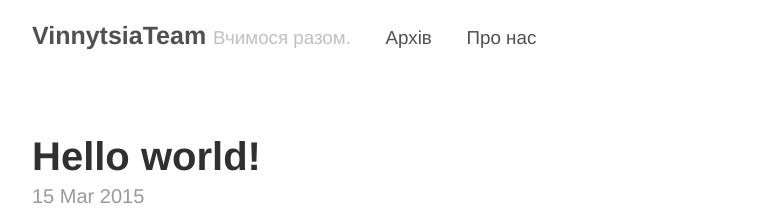
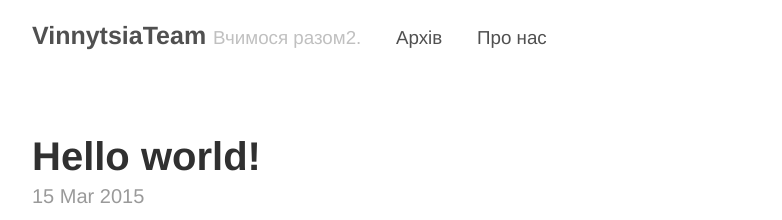
Before and after one commit to gutsul/gutsul.github.io, a Jekyll site: the page built from index.html, in a window 1280 px wide. Shown: the top 220 px of the page, without its empty margins (248-1030 px from the left). Built offline with Jekyll 4.4.1, drawn with Linux system fonts in a browser that asks for light colours; the list of posts is cut into pages by our own code.

Commit message:
Testing.

```diff
--- a/_config.yml
+++ b/_config.yml
@@ -3,7 +3,7 @@ permalink:        pretty
 
 # Setup
 title:            VinnytsiaTeam
-tagline:          Вчимося разом.
+tagline:          Вчимося разом2.
 url:              http://getpoole.com
 paginate:         1
 baseurl:          /
```
